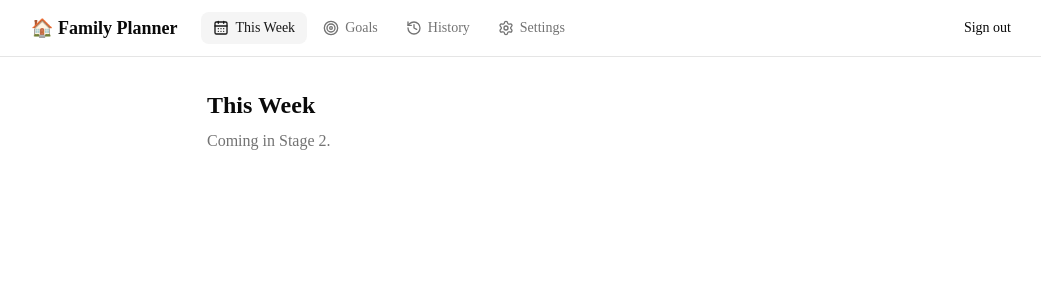
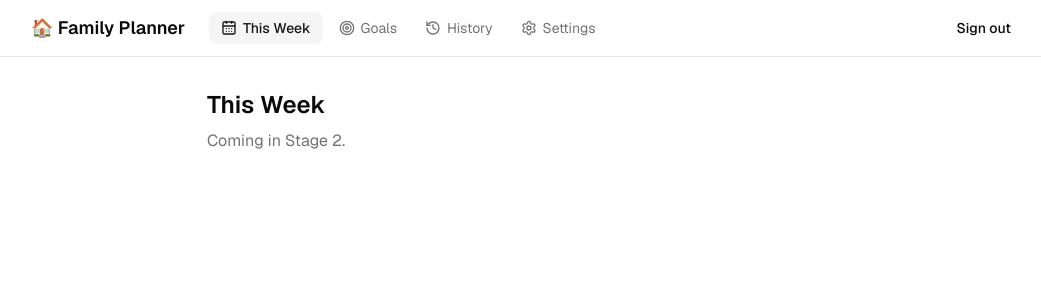
Before and after one commit to ruslany/family-planner, a Next.js app: page /week in a window 1280 px wide. Shown: the top 300 px of the page, without its empty margins (113-1154 px from the left). Built offline with nearby package versions, Linux system fonts and the light colour scheme; no server answers.

Commit message:
some fixes

```diff
--- a/src/app/globals.css
+++ b/src/app/globals.css
@@ -122,9 +122,6 @@
     @apply border-border outline-ring/50;
   }
   body {
-    @apply bg-background text-foreground;
-  }
-  html {
-    @apply font-sans;
+    @apply bg-background text-foreground font-sans;
   }
 }
```
